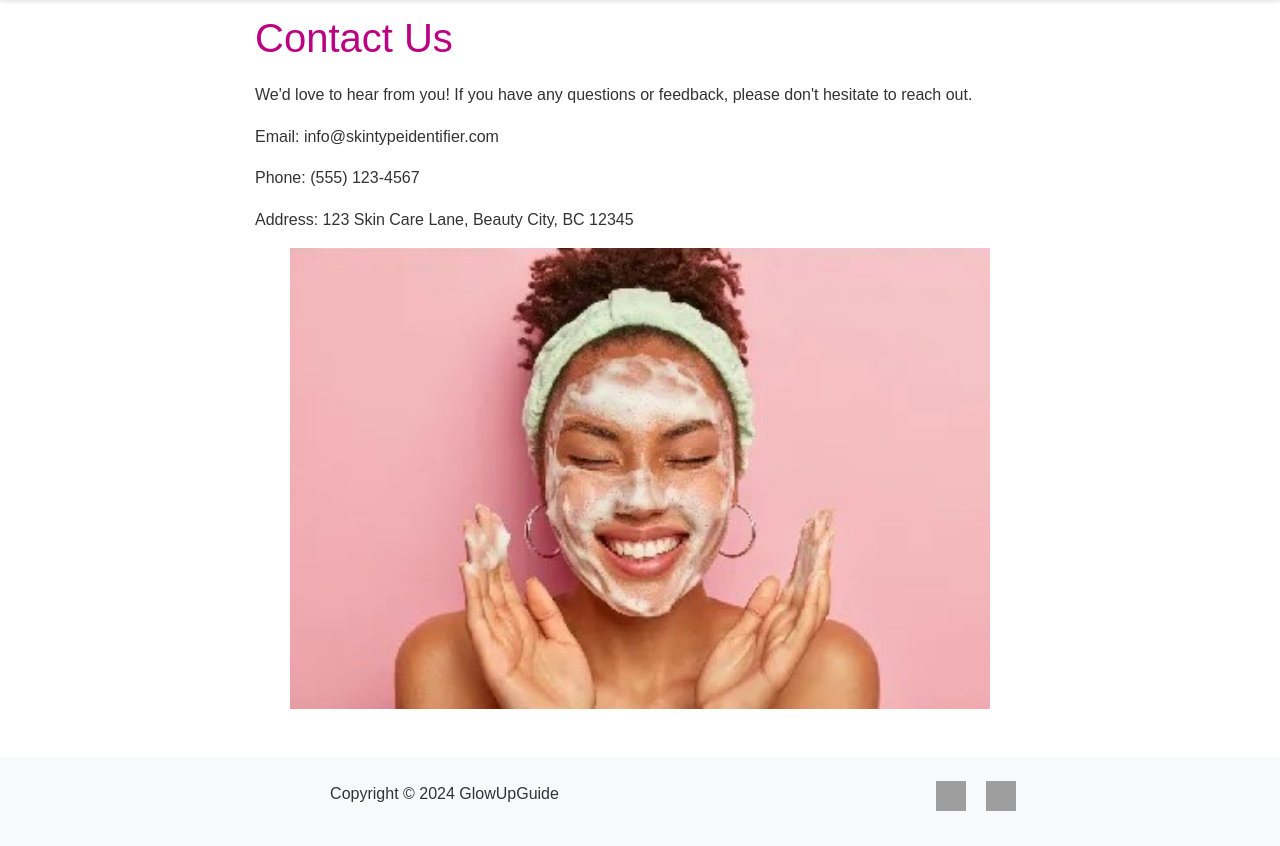
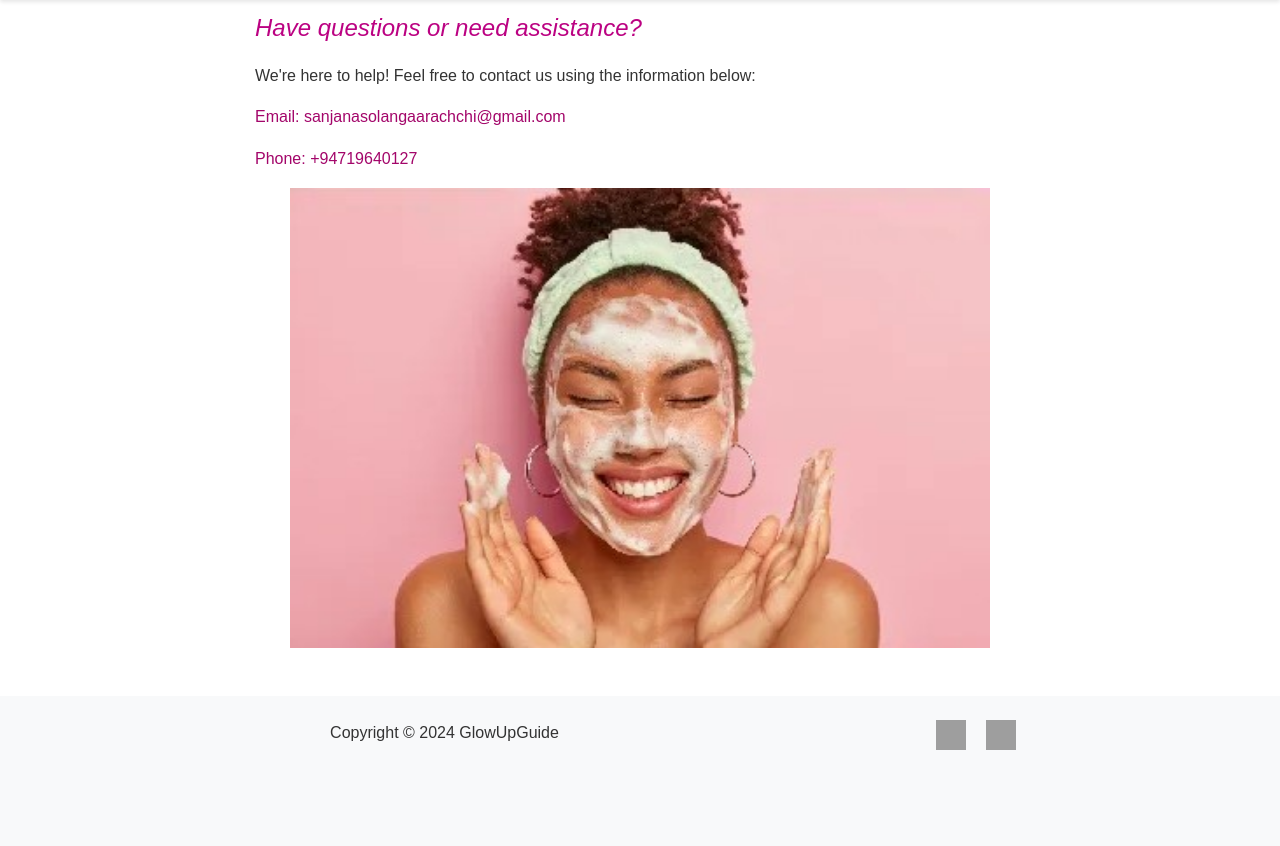
Before and after one commit to SANJANASOLANGA/SkinTypeClassification, a Flask app: page /contact in a window 1280 px wide. Shown: the part 96-942 px from the top of the page. After the commit the page ends 846 px from the top, so only its background shows below. Run offline with Flask 3, Linux system fonts and the light colour scheme; some libraries are stand-ins or nearby versions; grey boxes are pictures that could not be loaded.

Commit message:
Added styles for texts

```diff
--- a/templates/contact.html
+++ b/templates/contact.html
@@ -3,10 +3,12 @@
 {% block title %}Contact Us - Skin Type Identifier{% endblock %}
 
 {% block content %}
-<h1>Contact Us</h1>
-<p>We'd love to hear from you! If you have any questions or feedback, please don't hesitate to reach out.</p>
-<p>Email: info@skintypeidentifier.com</p>
-<p>Phone: (555) 123-4567</p>
-<p>Address: 123 Skin Care Lane, Beauty City, BC 12345</p>
+
+<h4><i>Have questions or need assistance?</i></h4>
+<p>We're here to help! Feel free to contact us using the information below:</p>
+<span style="color: rgb(163, 6, 106);">
+    <p>Email: sanjanasolangaarachchi@gmail.com</p>
+    <p>Phone: +94719640127</p>
+</span>
 <img src="{{ url_for('static', filename='src/contact.jpg') }}" alt="SkincareForYou" width="700px" class="skin-img" />
 {% endblock %}
```
